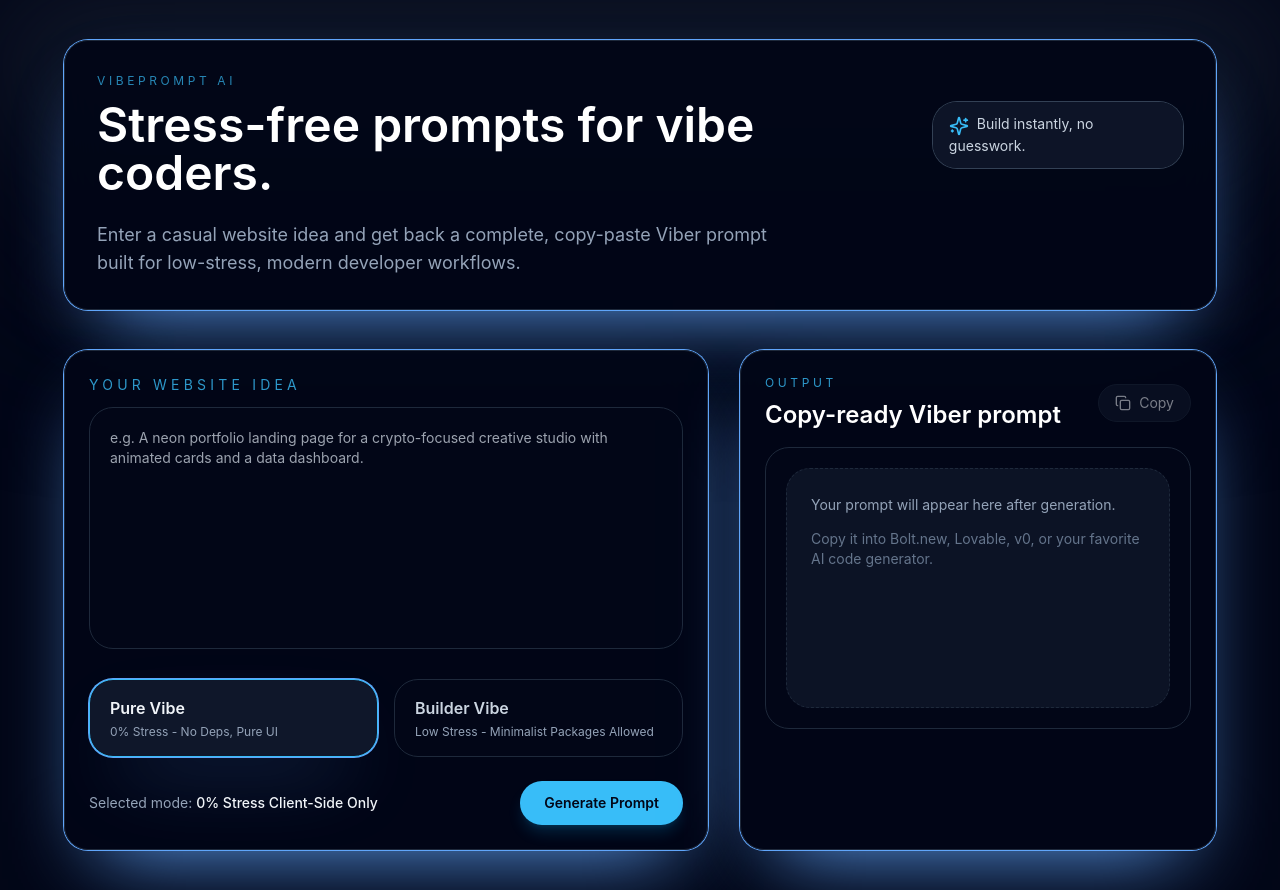
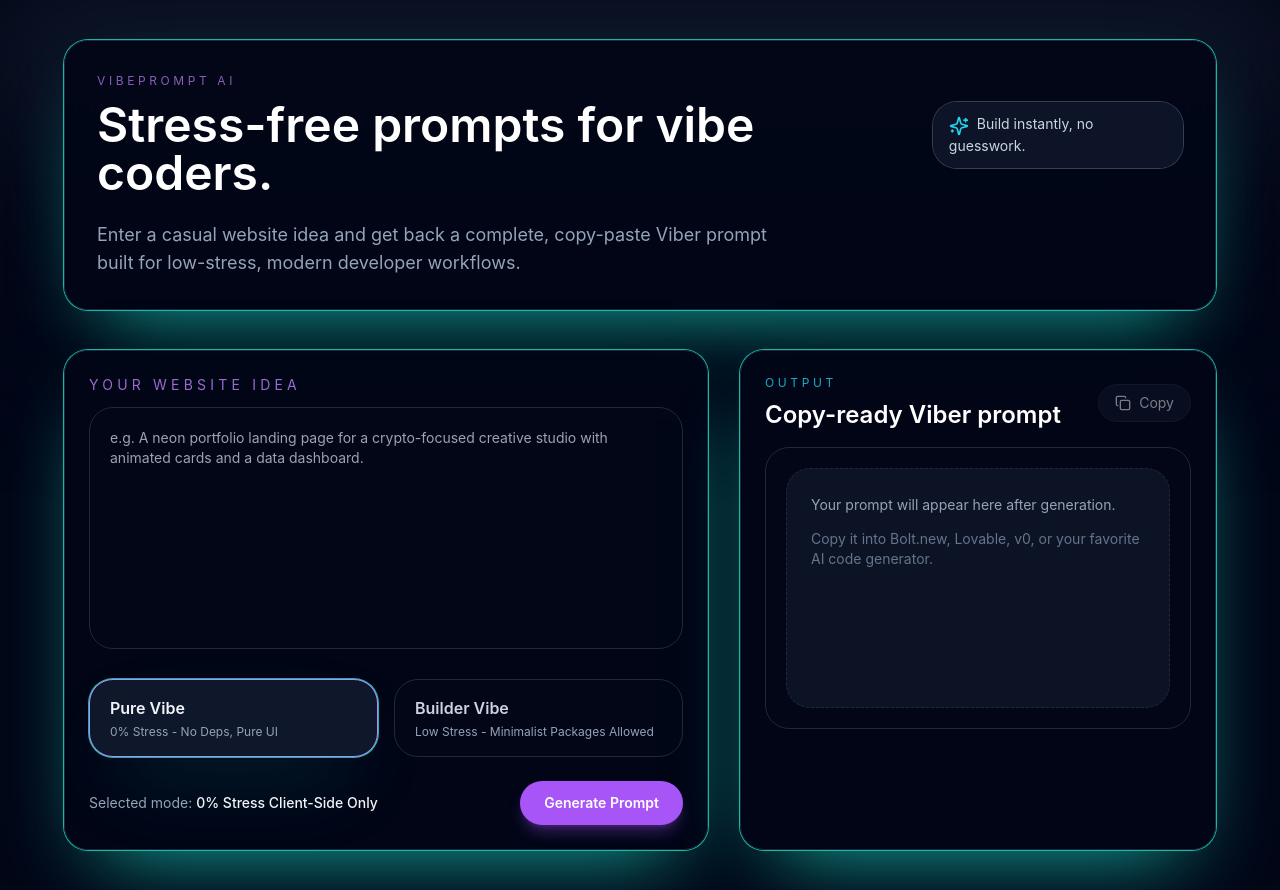
Before and after one commit to GodwinMark/prompt-viber, a Next.js app: page / in a window 1280 px wide. Built offline with nearby package versions, Linux system fonts and the light colour scheme.

Commit message:
Update theme colors to purple, turquoise, and silver palette

```diff
--- a/src/app/page.tsx
+++ b/src/app/page.tsx
@@ -77,11 +77,11 @@ export default function HomePage() {
         <header className="flex flex-col gap-6 rounded-3xl border border-slate-800 bg-slate-950/90 p-8 shadow-glow backdrop-blur-xl">
           <div className="flex items-center justify-between gap-4">
             <div>
-              <p className="text-xs uppercase tracking-[0.3em] text-sky-400/70">VibePrompt AI</p>
+              <p className="text-xs uppercase tracking-[0.3em] text-purple-400/70">VibePrompt AI</p>
               <h1 className="mt-3 text-4xl font-semibold text-white sm:text-5xl">Stress-free prompts for vibe coders.</h1>
             </div>
             <div className="rounded-3xl bg-slate-900/90 px-4 py-3 text-sm text-slate-300 ring-1 ring-slate-700">
-              <Sparkles className="mr-2 inline-block h-5 w-5 text-sky-400" />
+              <Sparkles className="mr-2 inline-block h-5 w-5 text-cyan-400" />
               Build instantly, no guesswork.
             </div>
           </div>
@@ -93,13 +93,13 @@ export default function HomePage() {
         <section className="grid gap-8 lg:grid-cols-[1.15fr_0.85fr]">
           <div className="space-y-6 rounded-3xl border border-slate-800 bg-slate-950/90 p-6 shadow-glow backdrop-blur-xl">
             <div className="space-y-3">
-              <p className="text-sm uppercase tracking-[0.3em] text-sky-400/80">Your website idea</p>
+              <p className="text-sm uppercase tracking-[0.3em] text-purple-400/80">Your website idea</p>
               <textarea
                 rows={10}
                 value={description}
                 onChange={(event) => setDescription(event.target.value)}
                 placeholder="e.g. A neon portfolio landing page for a crypto-focused creative studio with animated cards and a data dashboard."
-                className="w-full resize-none rounded-3xl border border-slate-800 bg-slate-950 px-5 py-5 text-sm text-slate-100 outline-none transition focus:border-sky-400/80 focus:ring-2 focus:ring-sky-500/20"
+                className="w-full resize-none rounded-3xl border border-slate-800 bg-slate-950 px-5 py-5 text-sm text-slate-100 outline-none transition focus:border-purple-400/80 focus:ring-2 focus:ring-cyan-500/20"
               />
             </div>
 
@@ -111,7 +111,7 @@ export default function HomePage() {
                   onClick={() => setMode(option.id)}
                   className={`rounded-3xl border px-5 py-4 text-left transition duration-200 ${
                     mode === option.id
-                      ? 'border-sky-400 bg-slate-900 text-slate-100 shadow-glow'
+                      ? 'border-purple-400 bg-slate-900 text-slate-100 shadow-glow'
                       : 'border-slate-800 bg-slate-950 text-slate-300 hover:border-slate-700 hover:bg-slate-900'
                   }`}
                 >
@@ -127,7 +127,7 @@ export default function HomePage() {
                 type="button"
                 onClick={handleGenerate}
                 disabled={loading}
-                className="inline-flex items-center justify-center gap-3 rounded-3xl bg-sky-400 px-6 py-3 text-sm font-semibold text-slate-950 shadow-lg shadow-sky-500/20 transition hover:bg-sky-300 disabled:cursor-not-allowed disabled:opacity-60"
+                className="inline-flex items-center justify-center gap-3 rounded-3xl bg-purple-500 px-6 py-3 text-sm font-semibold text-white shadow-lg shadow-purple-500/30 transition hover:bg-purple-400 disabled:cursor-not-allowed disabled:opacity-60"
               >
                 {loading ? <Loader2 className="h-5 w-5 animate-spin" /> : null}
                 {loading ? 'Generating...' : 'Generate Prompt'}
@@ -140,7 +140,7 @@ export default function HomePage() {
           <div className="rounded-3xl border border-slate-800 bg-slate-950/90 p-6 shadow-glow backdrop-blur-xl">
             <div className="mb-4 flex items-center justify-between gap-3">
               <div>
-                <p className="text-xs uppercase tracking-[0.3em] text-sky-400/80">Output</p>
+                <p className="text-xs uppercase tracking-[0.3em] text-cyan-400/80">Output</p>
                 <h2 className="mt-2 text-2xl font-semibold text-white">Copy-ready Viber prompt</h2>
               </div>
               <button
@@ -157,7 +157,7 @@ export default function HomePage() {
             <div className="rounded-3xl border border-slate-800 bg-slate-950 p-5 text-sm leading-6 text-slate-300 max-h-96 overflow-y-auto">
               {loading ? (
                 <div className="flex min-h-[240px] flex-col items-center justify-center gap-3 text-slate-500">
-                  <Loader2 className="h-8 w-8 animate-spin text-sky-400" />
+                  <Loader2 className="h-8 w-8 animate-spin text-cyan-400" />
                   <p>Viber is crafting your output. Hold tight.</p>
                 </div>
               ) : result ? (
--- a/tailwind.config.ts
+++ b/tailwind.config.ts
@@ -7,11 +7,12 @@ const config: Config = {
       colors: {
         surface: '#111827',
         panel: '#0f172a',
-        accent: '#38bdf8',
-        glow: '#60a5fa',
+        accent: '#a855f7',
+        glow: '#14b8a6',
+        silver: '#c7d2e0',
       },
       boxShadow: {
-        glow: '0 0 0 1px rgba(56,189,248,0.12), 0 35px 80px -35px rgba(56,189,248,0.45)',
+        glow: '0 0 0 1px rgba(168,85,247,0.12), 0 35px 80px -35px rgba(20,184,166,0.45)',
       },
     },
   },
```
